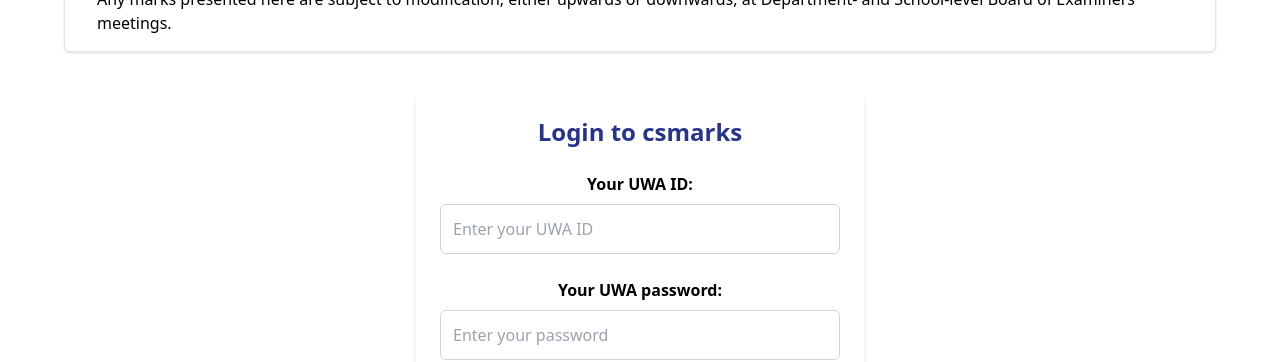
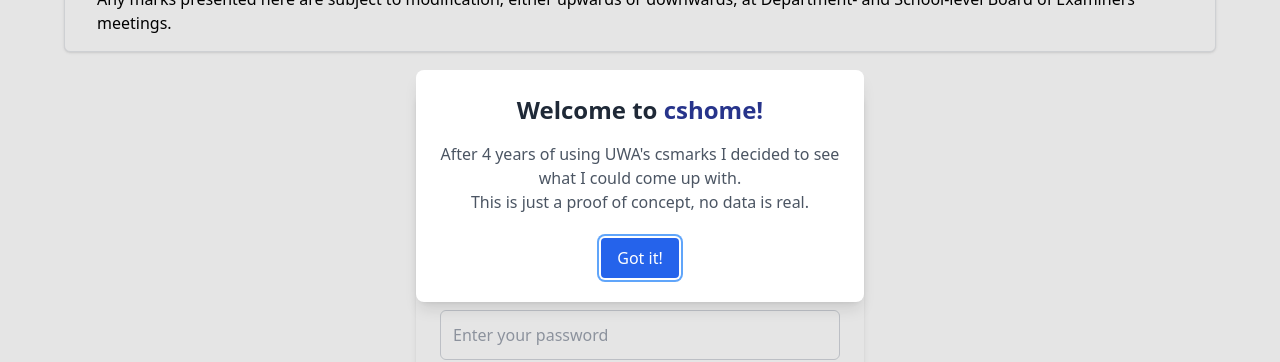
Before and after one commit to alexbarker234/csmarks-redesign, a React (Vite) app: page / in a window 1280 px wide. Shown: the part 214-576 px from the top of the page. Built offline with nearby package versions, Linux system fonts and the light colour scheme; no server answers.

Commit message:
intro modal

```diff
--- a/src/App.tsx
+++ b/src/App.tsx
@@ -2,6 +2,7 @@
 import Footer from "./components/Footer";
 import Header from "./components/Header";
 import InfoPanel from "./components/InfoPanel";
+import IntroModal from "./components/IntroModal";
 import LoginForm from "./components/Login";
 import Marks from "./components/Marks";
 import { useAuth } from "./hooks/auth";
@@ -37,6 +38,7 @@
 
   return (
     <div className="flex min-h-lvh flex-col">
+      <IntroModal />
       <Header />
 
       {/* Main Content */}
--- /dev/null
+++ b/src/components/IntroModal.tsx
@@ -0,0 +1,53 @@
+import { useEffect, useRef, useState } from "react";
+
+export default function IntroModal() {
+  const [isOpen, setIsOpen] = useState(false);
+  const modalRef = useRef<HTMLDialogElement>(null);
+
+  useEffect(() => {
+    const modalDismissed = localStorage.getItem("modalDismissed");
+
+    if (!modalDismissed) {
+      setIsOpen(true);
+    }
+  }, []);
+
+  // Function to handle dismissing the modal
+  const handleDismiss = () => {
+    localStorage.setItem("modalDismissed", "true");
+    setIsOpen(false);
+  };
+
+  useEffect(() => {
+    if (isOpen && modalRef.current) {
+      modalRef.current.showModal();
+    } else if (modalRef.current) {
+      modalRef.current.close();
+    }
+  }, [isOpen]);
+
+  return (
+    <dialog
+      ref={modalRef}
+      className="intro-modal mx-auto w-full max-w-md rounded-lg bg-white p-6 text-center shadow-lg"
+    >
+      <h2 className="mb-4 text-2xl font-semibold text-gray-800">
+        Welcome to <span className="font-bold text-primary-blue">cshome!</span>
+      </h2>
+      <div className="mb-6 text-gray-600">
+        <p>
+          After 4 years of using UWA's csmarks I decided to see what I could
+          come up with.
+        </p>
+        <p>This is just a proof of concept, no data is real.</p>
+      </div>
+
+      <button
+        onClick={handleDismiss}
+        className="rounded bg-blue-600 px-4 py-2 text-white hover:bg-blue-700 focus:outline-none focus:ring-2 focus:ring-blue-400 focus:ring-offset-2"
+      >
+        Got it!
+      </button>
+    </dialog>
+  );
+}
--- a/src/components/Login.tsx
+++ b/src/components/Login.tsx
@@ -1,4 +1,5 @@
 import React, { useState } from "react";
+import { fetchUser } from "../database/db";
 import { useAuth } from "../hooks/auth";
 
 export default function LoginForm() {
@@ -8,7 +9,7 @@
 
   const { login } = useAuth();
 
-  const handleLogin = (e: React.FormEvent) => {
+  const handleLogin = async (e: React.FormEvent) => {
     e.preventDefault();
 
     if (!userId || !password) {
@@ -16,6 +17,16 @@
       return;
     }
 
+    if (!/^\d{8}$/.test(userId)) {
+      setError("User ID must be 8 digits");
+      return;
+    }
+    const numericUserId = Number(userId);
+    const user = await fetchUser(numericUserId);
+    if (!user) {
+      setError("User does not exist");
+      return;
+    }
     login(userId);
     setError("");
   };
@@ -73,7 +84,7 @@
         <div>
           <button
             type="submit"
-            className="hover:bg-primary-blue-dark rounded-lg bg-primary-blue px-6 py-3 text-white shadow-md transition-colors"
+            className="rounded-lg bg-primary-blue px-6 py-3 text-white shadow-md transition-colors hover:bg-primary-blue-dark"
           >
             Login
           </button>
```
Also changed, not shown: 1 other file (tests, documents, lock files or other folders).
